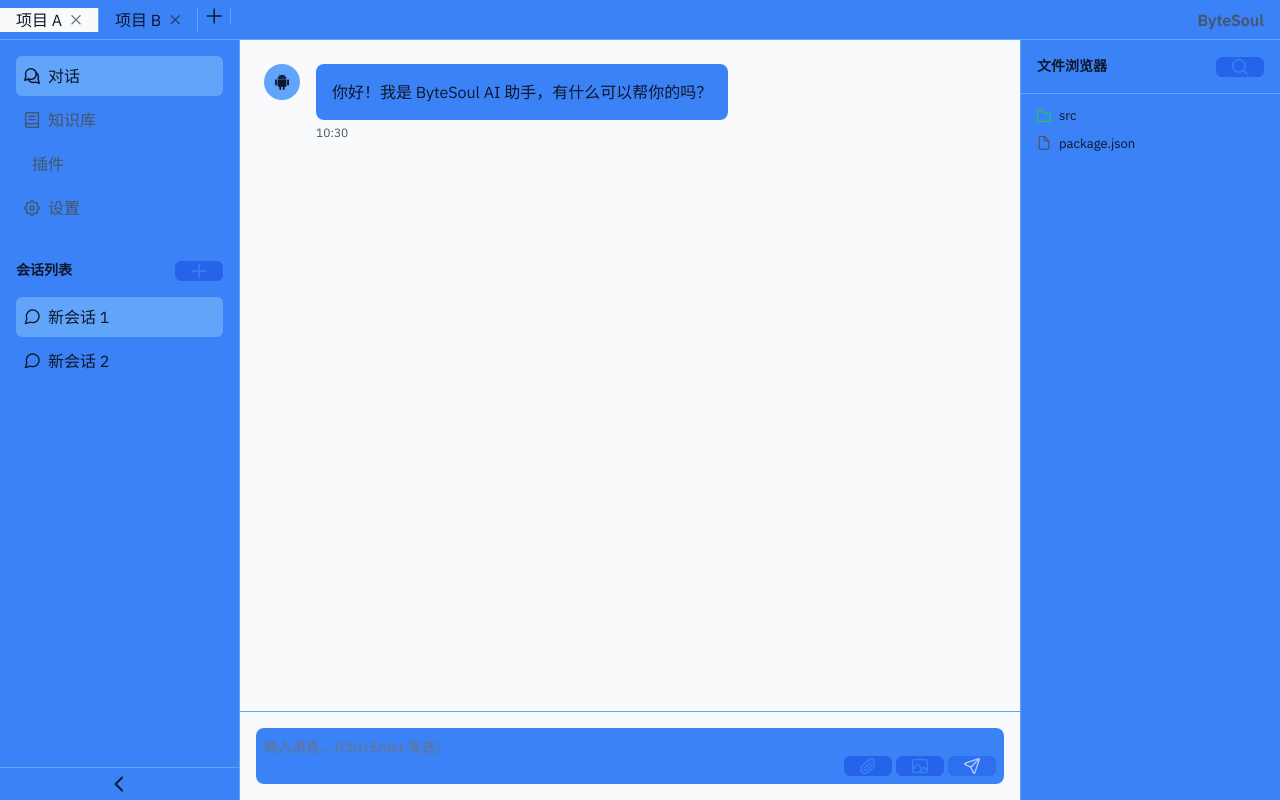
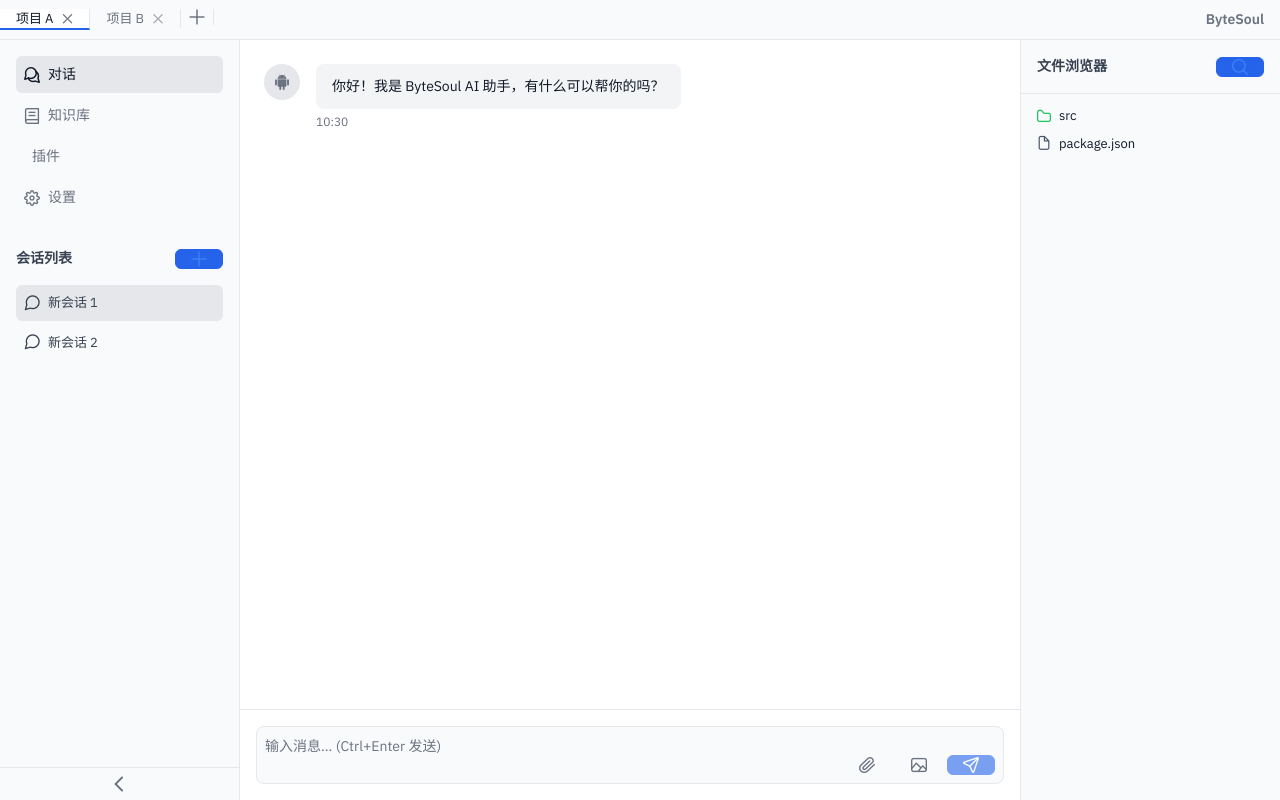
Before and after one commit to SuxueDevil/byte-soul-vue-electron, a Vue app: page /chat in a window 1280 px wide. Built offline with nearby package versions, Linux system fonts and the light colour scheme; a web font is replaced by a local one.

Commit message:
refactor: 抽离 ChatView 逻辑和样式
- TS 逻辑抽离到 chat.ts
- CSS 样式抽离到 chat.css
- 样式使用硬编码颜色值，覆盖 PrimeVue 主题

```diff
--- /dev/null
+++ b/src/assets/styles/chat.css
@@ -0,0 +1,310 @@
+/* ChatView 样式 */
+.chat-view {
+  display: flex;
+  flex-direction: column;
+  height: 100vh;
+  background-color: #FFFFFF;
+  color: #111827;
+}
+
+/* 顶部标签栏 */
+.tab-bar {
+  display: flex;
+  align-items: center;
+  height: 40px;
+  background-color: #F9FAFB;
+  border-bottom: 1px solid #E5E7EB;
+}
+
+.tabs {
+  display: flex;
+  flex: 1;
+  overflow-x: auto;
+}
+
+.tab {
+  display: flex;
+  align-items: center;
+  gap: 8px;
+  padding: 0 16px;
+  height: 100%;
+  cursor: pointer;
+  border-right: 1px solid #E5E7EB;
+  white-space: nowrap;
+  color: #6B7280;
+  font-size: 13px;
+}
+
+.tab.active {
+  background-color: #FFFFFF;
+  color: #111827;
+  border-bottom: 2px solid #2563EB;
+}
+
+.tab-close {
+  font-size: 12px;
+  opacity: 0.6;
+}
+
+.tab-close:hover {
+  opacity: 1;
+}
+
+.add-tab {
+  padding: 0 8px;
+}
+
+.app-title {
+  padding: 0 16px;
+  font-weight: 600;
+  color: #6B7280;
+  font-size: 14px;
+}
+
+/* 主内容区域 */
+.main-content {
+  display: flex;
+  flex: 1;
+  overflow: hidden;
+}
+
+/* 侧边栏 */
+.sidebar {
+  width: 240px;
+  background-color: #F9FAFB;
+  border-right: 1px solid #E5E7EB;
+  display: flex;
+  flex-direction: column;
+  transition: width 200ms ease;
+}
+
+.sidebar.collapsed {
+  width: 60px;
+}
+
+.sidebar-header {
+  padding: 16px;
+}
+
+.nav-items {
+  display: flex;
+  flex-direction: column;
+  gap: 4px;
+}
+
+.nav-item {
+  display: flex;
+  align-items: center;
+  gap: 8px;
+  padding: 8px;
+  border-radius: 6px;
+  cursor: pointer;
+  color: #6B7280;
+  transition: all 150ms ease;
+  font-size: 14px;
+}
+
+.nav-item:hover,
+.nav-item.active {
+  background-color: #E5E7EB;
+  color: #111827;
+}
+
+.sidebar-content {
+  flex: 1;
+  overflow-y: auto;
+  padding: 16px;
+}
+
+.panel-header {
+  display: flex;
+  align-items: center;
+  justify-content: space-between;
+  margin-bottom: 16px;
+}
+
+.panel-header h3 {
+  font-size: 14px;
+  font-weight: 600;
+  color: #374151;
+}
+
+.session-list,
+.knowledge-list {
+  display: flex;
+  flex-direction: column;
+  gap: 4px;
+}
+
+.session-item,
+.knowledge-item {
+  display: flex;
+  align-items: center;
+  gap: 8px;
+  padding: 8px;
+  border-radius: 6px;
+  cursor: pointer;
+  transition: background-color 150ms ease;
+  font-size: 13px;
+  color: #374151;
+}
+
+.session-item:hover,
+.knowledge-item:hover {
+  background-color: #E5E7EB;
+}
+
+.session-item.active {
+  background-color: #E5E7EB;
+}
+
+.sidebar-toggle {
+  display: flex;
+  align-items: center;
+  justify-content: center;
+  padding: 8px;
+  cursor: pointer;
+  border-top: 1px solid #E5E7EB;
+  color: #6B7280;
+}
+
+/* 对话区域 */
+.chat-area {
+  flex: 1;
+  display: flex;
+  flex-direction: column;
+  overflow: hidden;
+}
+
+.messages {
+  flex: 1;
+  overflow-y: auto;
+  padding: 24px;
+}
+
+.message {
+  display: flex;
+  gap: 16px;
+  margin-bottom: 24px;
+}
+
+.message.user {
+  flex-direction: row-reverse;
+}
+
+.message-avatar {
+  width: 36px;
+  height: 36px;
+  border-radius: 50%;
+  background-color: #E5E7EB;
+  display: flex;
+  align-items: center;
+  justify-content: center;
+  color: #6B7280;
+}
+
+.message-content {
+  max-width: 70%;
+}
+
+.message-text {
+  padding: 12px 16px;
+  background-color: #F3F4F6;
+  border-radius: 8px;
+  font-size: 14px;
+  line-height: 1.5;
+}
+
+.message.user .message-text {
+  background-color: #2563EB;
+  color: #FFFFFF;
+}
+
+.message-time {
+  font-size: 12px;
+  color: #6B7280;
+  margin-top: 4px;
+}
+
+.input-area {
+  padding: 16px;
+  border-top: 1px solid #E5E7EB;
+}
+
+.input-wrapper {
+  display: flex;
+  align-items: flex-end;
+  gap: 8px;
+  background-color: #F9FAFB;
+  border: 1px solid #E5E7EB;
+  border-radius: 8px;
+  padding: 8px;
+}
+
+.message-input {
+  flex: 1;
+  background: transparent;
+  border: none;
+  color: #111827;
+  font-family: 'IBM Plex Sans', sans-serif;
+  font-size: 14px;
+  resize: none;
+  outline: none;
+  min-height: 40px;
+  max-height: 200px;
+}
+
+.input-actions {
+  display: flex;
+  gap: 4px;
+}
+
+.input-actions :deep(.p-button) {
+  background-color: #2563EB !important;
+  border-color: #2563EB !important;
+  color: #FFFFFF !important;
+}
+
+.input-actions :deep(.p-button:hover) {
+  background-color: #1D4ED8 !important;
+  border-color: #1D4ED8 !important;
+}
+
+.input-actions :deep(.p-button-text) {
+  background-color: transparent !important;
+  border-color: transparent !important;
+  color: #6B7280 !important;
+}
+
+/* 文件面板 */
+.file-panel {
+  width: 260px;
+  background-color: #F9FAFB;
+  border-left: 1px solid #E5E7EB;
+  display: flex;
+  flex-direction: column;
+}
+
+.file-header {
+  display: flex;
+  align-items: center;
+  justify-content: space-between;
+  padding: 16px;
+  border-bottom: 1px solid #E5E7EB;
+}
+
+.file-header h3 {
+  font-size: 14px;
+  font-weight: 600;
+  color: #374151;
+}
+
+.file-search {
+  padding: 16px;
+}
+
+.file-tree {
+  flex: 1;
+  overflow-y: auto;
+  padding: 8px;
+}
--- a/src/views/ChatView.vue
+++ b/src/views/ChatView.vue
@@ -255,6 +255,8 @@
   display: flex;
   flex-direction: column;
   height: 100vh;
+  background-color: #FFFFFF;
+  color: #111827;
 }
 
 /* 顶部标签栏 */
@@ -262,8 +264,8 @@
   display: flex;
   align-items: center;
   height: 40px;
-  background-color: var(--color-primary);
-  border-bottom: 1px solid var(--color-secondary);
+  background-color: #F9FAFB;
+  border-bottom: 1px solid #E5E7EB;
 }
 
 .tabs {
@@ -275,16 +277,20 @@
 .tab {
   display: flex;
   align-items: center;
-  gap: var(--spacing-sm);
-  padding: 0 var(--spacing-md);
+  gap: 8px;
+  padding: 0 16px;
   height: 100%;
   cursor: pointer;
-  border-right: 1px solid var(--color-secondary);
+  border-right: 1px solid #E5E7EB;
   white-space: nowrap;
+  color: #6B7280;
+  font-size: 13px;
 }
 
 .tab.active {
-  background-color: var(--color-bg);
+  background-color: #FFFFFF;
+  color: #111827;
+  border-bottom: 2px solid #2563EB;
 }
 
 .tab-close {
@@ -297,13 +303,14 @@
 }
 
 .add-tab {
-  padding: 0 var(--spacing-sm);
+  padding: 0 8px;
 }
 
 .app-title {
-  padding: 0 var(--spacing-md);
+  padding: 0 16px;
   font-weight: 600;
-  color: var(--color-text-muted);
+  color: #6B7280;
+  font-size: 14px;
 }
 
 /* 主内容区域 */
@@ -316,11 +323,11 @@
 /* 侧边栏 */
 .sidebar {
   width: 240px;
-  background-color: var(--color-primary);
-  border-right: 1px solid var(--color-secondary);
+  background-color: #F9FAFB;
+  border-right: 1px solid #E5E7EB;
   display: flex;
   flex-direction: column;
-  transition: width var(--transition-normal);
+  transition: width 200ms ease;
 }
 
 .sidebar.collapsed {
@@ -328,84 +335,89 @@
 }
 
 .sidebar-header {
-  padding: var(--spacing-md);
+  padding: 16px;
 }
 
 .nav-items {
   display: flex;
   flex-direction: column;
-  gap: var(--spacing-xs);
+  gap: 4px;
 }
 
 .nav-item {
   display: flex;
   align-items: center;
-  gap: var(--spacing-sm);
-  padding: var(--spacing-sm);
-  border-radius: var(--radius-sm);
+  gap: 8px;
+  padding: 8px;
+  border-radius: 6px;
   cursor: pointer;
-  color: var(--color-text-muted);
-  transition: all var(--transition-normal);
+  color: #6B7280;
+  transition: all 150ms ease;
+  font-size: 14px;
 }
 
 .nav-item:hover,
 .nav-item.active {
-  background-color: var(--color-secondary);
-  color: var(--color-text);
+  background-color: #E5E7EB;
+  color: #111827;
 }
 
 .sidebar-content {
   flex: 1;
   overflow-y: auto;
-  padding: var(--spacing-md);
+  padding: 16px;
 }
 
 .panel-header {
   display: flex;
   align-items: center;
   justify-content: space-between;
-  margin-bottom: var(--spacing-md);
+  margin-bottom: 16px;
 }
 
 .panel-header h3 {
   font-size: 14px;
   font-weight: 600;
+  color: #374151;
 }
 
 .session-list,
 .knowledge-list {
   display: flex;
   flex-direction: column;
-  gap: var(--spacing-xs);
+  gap: 4px;
 }
 
 .session-item,
 .knowledge-item {
   display: flex;
   align-items: center;
-  gap: var(--spacing-sm);
-  padding: var(--spacing-sm);
-  border-radius: var(--radius-sm);
+  gap: 8px;
+  padding: 8px;
+  border-radius: 6px;
   cursor: pointer;
-  transition: background-color var(--transition-normal);
+  transition: background-color 150ms ease;
+  font-size: 13px;
+  color: #374151;
 }
 
 .session-item:hover,
 .knowledge-item:hover {
-  background-color: var(--color-secondary);
+  background-color: #E5E7EB;
 }
 
 .session-item.active {
-  background-color: var(--color-secondary);
+  background-color: #E5E7EB;
 }
 
 .sidebar-toggle {
   display: flex;
   align-items: center;
   justify-content: center;
-  padding: var(--spacing-sm);
+  padding: 8px;
   cursor: pointer;
-  border-top: 1px solid var(--color-secondary);
+  border-top: 1px solid #E5E7EB;
+  color: #6B7280;
 }
 
 /* 对话区域 */
@@ -419,13 +431,13 @@
 .messages {
   flex: 1;
   overflow-y: auto;
-  padding: var(--spacing-lg);
+  padding: 24px;
 }
 
 .message {
   display: flex;
-  gap: var(--spacing-md);
-  margin-bottom: var(--spacing-lg);
+  gap: 16px;
+  margin-bottom: 24px;
 }
 
 .message.user {
@@ -436,10 +448,11 @@
   width: 36px;
   height: 36px;
   border-radius: 50%;
-  background-color: var(--color-secondary);
+  background-color: #E5E7EB;
   display: flex;
   align-items: center;
   justify-content: center;
+  color: #6B7280;
 }
 
 .message-content {
@@ -447,42 +460,45 @@
 }
 
 .message-text {
-  padding: var(--spacing-md);
-  background-color: var(--color-primary);
-  border-radius: var(--radius-md);
+  padding: 12px 16px;
+  background-color: #F3F4F6;
+  border-radius: 8px;
+  font-size: 14px;
+  line-height: 1.5;
 }
 
 .message.user .message-text {
-  background-color: var(--color-cta);
-  color: #000;
+  background-color: #2563EB;
+  color: #FFFFFF;
 }
 
 .message-time {
   font-size: 12px;
-  color: var(--color-text-muted);
-  margin-top: var(--spacing-xs);
+  color: #6B7280;
+  margin-top: 4px;
 }
 
 .input-area {
-  padding: var(--spacing-md);
-  border-top: 1px solid var(--color-secondary);
+  padding: 16px;
+  border-top: 1px solid #E5E7EB;
 }
 
 .input-wrapper {
   display: flex;
   align-items: flex-end;
-  gap: var(--spacing-sm);
-  background-color: var(--color-primary);
-  border-radius: var(--radius-md);
-  padding: var(--spacing-sm);
+  gap: 8px;
+  background-color: #F9FAFB;
+  border: 1px solid #E5E7EB;
+  border-radius: 8px;
+  padding: 8px;
 }
 
 .message-input {
   flex: 1;
   background: transparent;
   border: none;
-  color: var(--color-text);
-  font-family: var(--font-ui);
+  color: #111827;
+  font-family: 'IBM Plex Sans', sans-serif;
   font-size: 14px;
   resize: none;
   outline: none;
@@ -492,14 +508,31 @@
 
 .input-actions {
   display: flex;
-  gap: var(--spacing-xs);
+  gap: 4px;
+}
+
+.input-actions :deep(.p-button) {
+  background-color: #2563EB !important;
+  border-color: #2563EB !important;
+  color: #FFFFFF !important;
+}
+
+.input-actions :deep(.p-button:hover) {
+  background-color: #1D4ED8 !important;
+  border-color: #1D4ED8 !important;
+}
+
+.input-actions :deep(.p-button-text) {
+  background-color: transparent !important;
+  border-color: transparent !important;
+  color: #6B7280 !important;
 }
 
 /* 文件面板 */
 .file-panel {
   width: 260px;
-  background-color: var(--color-primary);
-  border-left: 1px solid var(--color-secondary);
+  background-color: #F9FAFB;
+  border-left: 1px solid #E5E7EB;
   display: flex;
   flex-direction: column;
 }
@@ -508,22 +541,23 @@
   display: flex;
   align-items: center;
   justify-content: space-between;
-  padding: var(--spacing-md);
-  border-bottom: 1px solid var(--color-secondary);
+  padding: 16px;
+  border-bottom: 1px solid #E5E7EB;
 }
 
 .file-header h3 {
   font-size: 14px;
   font-weight: 600;
+  color: #374151;
 }
 
 .file-search {
-  padding: var(--spacing-md);
+  padding: 16px;
 }
 
 .file-tree {
   flex: 1;
   overflow-y: auto;
-  padding: var(--spacing-sm);
+  padding: 8px;
 }
 </style>
```
Also changed, not shown: src/views/chat.ts (added, +102 -0 lines).
